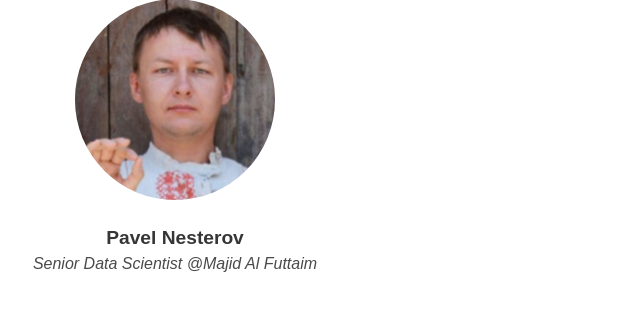
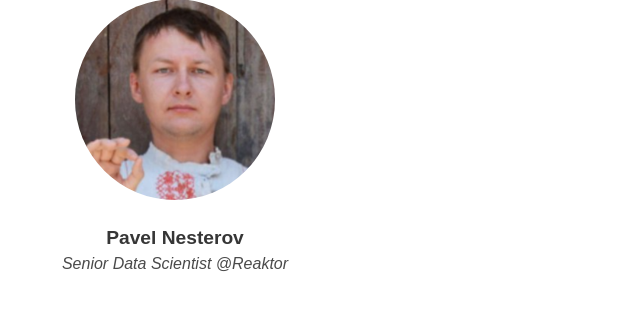
Before and after one commit to sudoalgorithm/IBM-Cloud-DevFest-2018-Website, a Flask app: page / in a window 1280 px wide. Shown: the part 5764-6088 px from the top of the page, without its empty margins (0-640 px from the left). Run offline with Flask 2, Linux system fonts and the light colour scheme; some libraries are stand-ins or nearby versions.

Commit message:
Changes to Pavel's Profile

```diff
--- a/templates/index.html
+++ b/templates/index.html
@@ -665,7 +665,7 @@
                     <a href="https://www.linkedin.com/in/nesterovpavel/" target="_blank"><img class="speaker-images" src="{{ url_for('static', filename='speakers/Pavel_Nesterov.png') }}"></a>
                     <br>
                     <p class="has-text-centered"><strong>Pavel Nesterov</strong></p>
-                    <p class="has-text-centered speaker-designation"><em>Senior Data Scientist @Majid Al Futtaim</em></p>
+                    <p class="has-text-centered speaker-designation"><em>Senior Data Scientist @Reaktor</em></p>
                 </div>
                 <div class="column">
                     <a href="" target="_blank"><img class="speaker-images" src=""></a>
```
